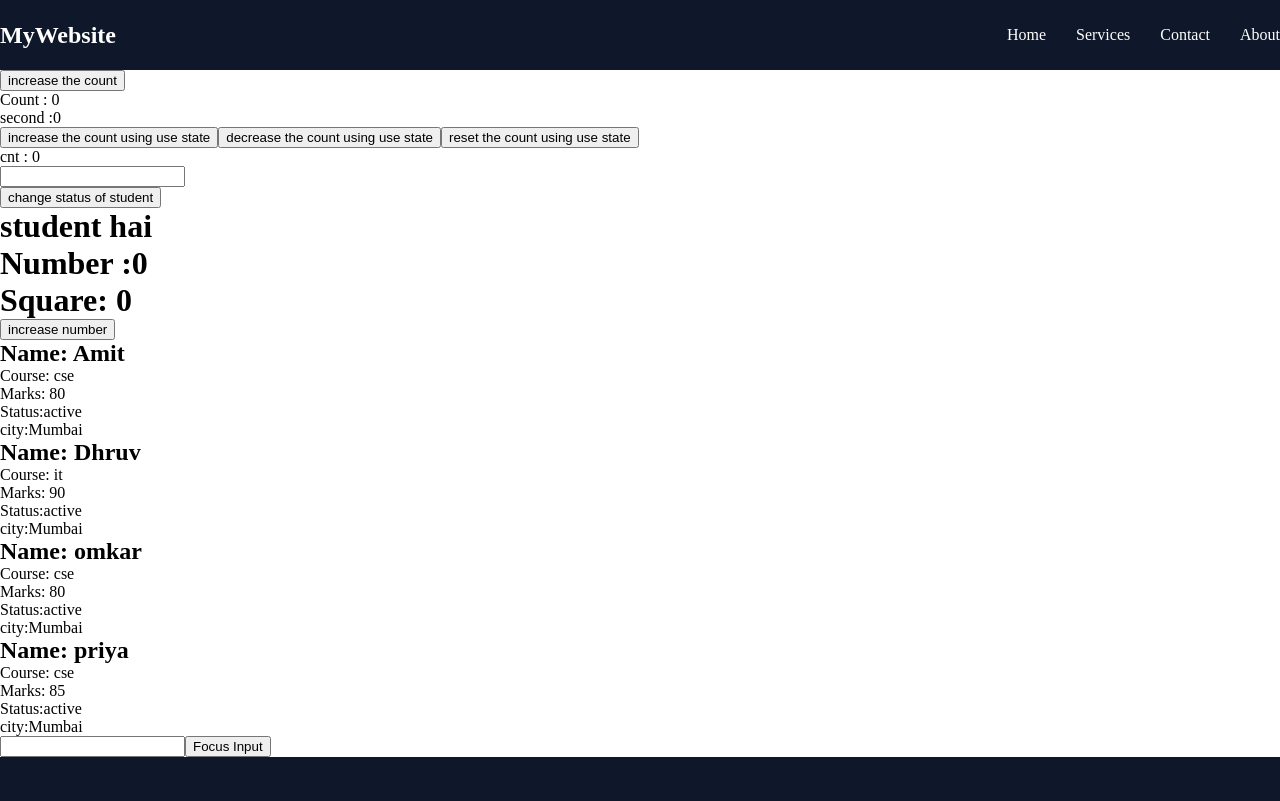
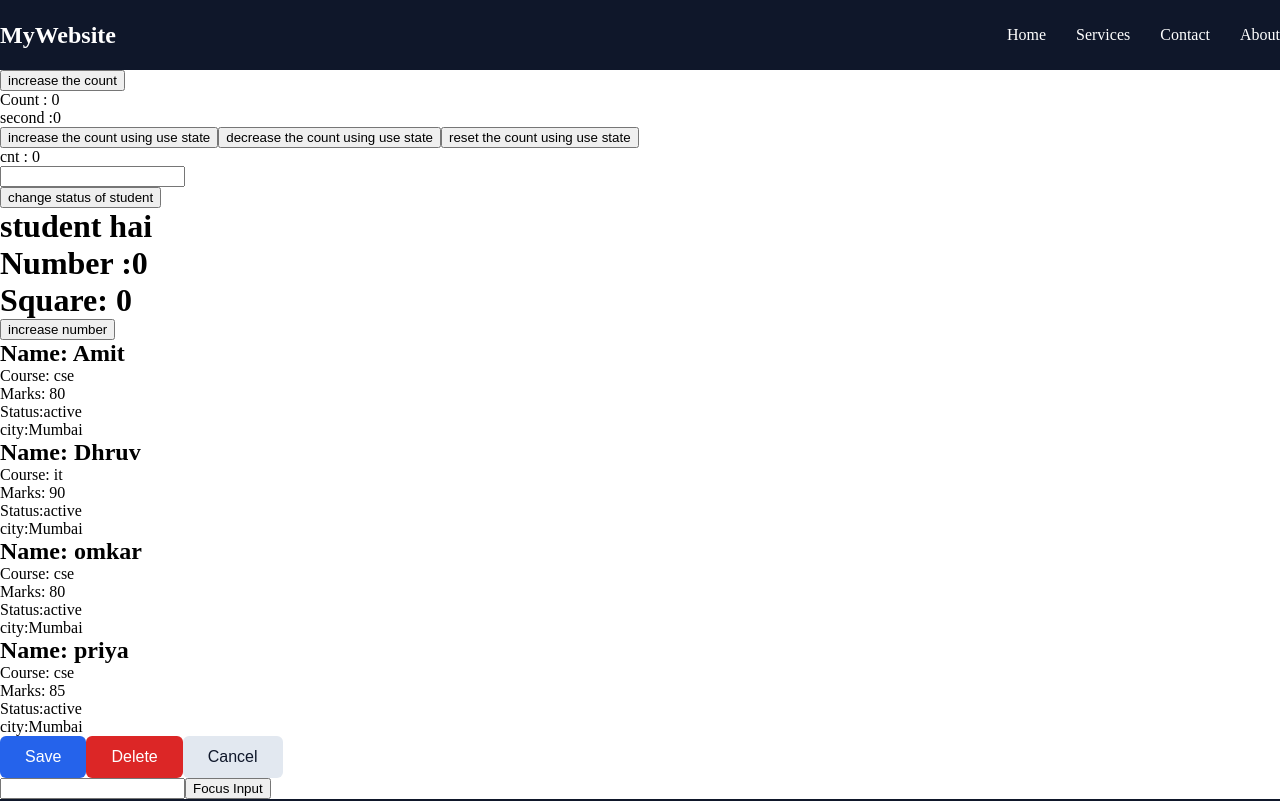
Before and after one commit to golu380/react12, a React (Vite) app: page / in a window 1280 px wide. Shown: the top 801 px of the page. Built offline with nearby package versions, Linux system fonts and the light colour scheme.

Commit message:
adding button components

```diff
--- a/src/App.jsx
+++ b/src/App.jsx
@@ -10,8 +10,11 @@ import Navbar from './components/Navbar/Navbar'
 import StudentCard from './components/StudentCars'
 import Footer  from './components/Footer/Footer'
 import UseMemoDemo from './components/UseMemoDemo'
+import Button from './components/Button/Button'
 function App() {
-
+const handlesave= ()=>{
+alert("hello from save button")
+}
   const  [cnt , setCnt] = useState(0)
   const [name,setName] = useState("")
   const [age,setAge] = useState(18)
@@ -102,6 +105,15 @@ console.log(seconds)
   <StudentCard name="Dhruv" course = "it" marks= {90} active="active" city="Mumbai"/>
   <StudentCard name="omkar" course = "cse" marks= {80} active="active" city="Mumbai"/>
   <StudentCard name="priya" course = "cse" marks= {85} active="active" city="Mumbai"/>
+  <Button type="primary" onclick={handlesave}>
+    Save
+  </Button>
+  <Button type="danger">
+    Delete
+  </Button>
+  <Button type= "secondary">
+    Cancel
+  </Button>
 
   <div>
 
@@ -110,7 +122,7 @@ console.log(seconds)
         type="text"
       />
 
-      <button onClick={focusInput}>
+      <button onClick={focusInput} >
         Focus Input
       </button>
 
--- /dev/null
+++ b/src/components/Button/Button.css
@@ -0,0 +1,38 @@
+.custom-button{
+    padding: 12px 25px;
+
+    border-radius: 6px;
+
+    border: none;
+
+    cursor: pointer;
+
+    font-size: 16px;
+
+    transition: 0.3s;
+}
+
+.custom-button.primary{
+    background-color: #2563eb;
+    color: white;
+
+    color: white;
+}
+.custom-button.primary:hover {
+
+    background-color: #1d4ed8;
+}
+
+.custom-button.secondary {
+
+    background-color: #e2e8f0;
+
+    color: #0f172a;
+}
+
+.custom-button.danger {
+
+    background-color: #dc2626;
+
+    color: white;
+}
--- /dev/null
+++ b/src/components/Button/Button.jsx
@@ -0,0 +1,11 @@
+import "./Button.css"
+function Button({children, type="primary", onclick}){
+
+    return (
+        <button className={`custom-button ${type}`} onClick={onclick} >
+            {children}
+        </button>
+    )
+}
+
+export default Button;
```
